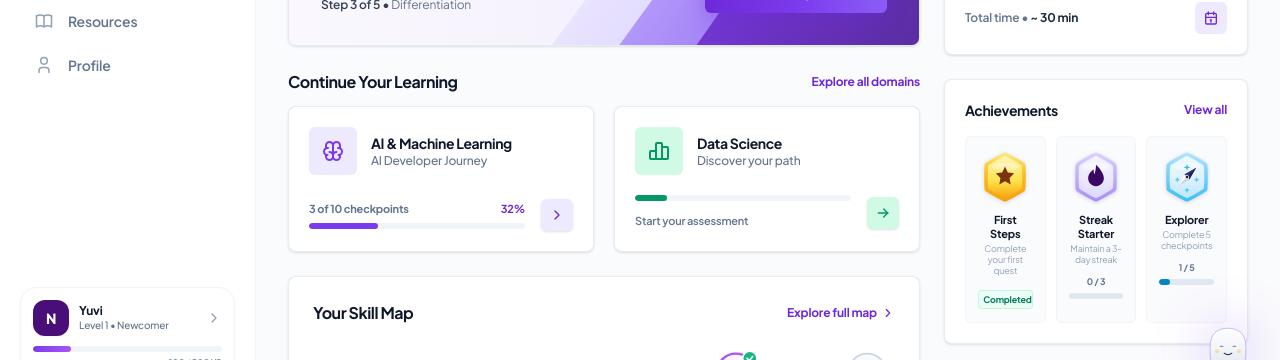
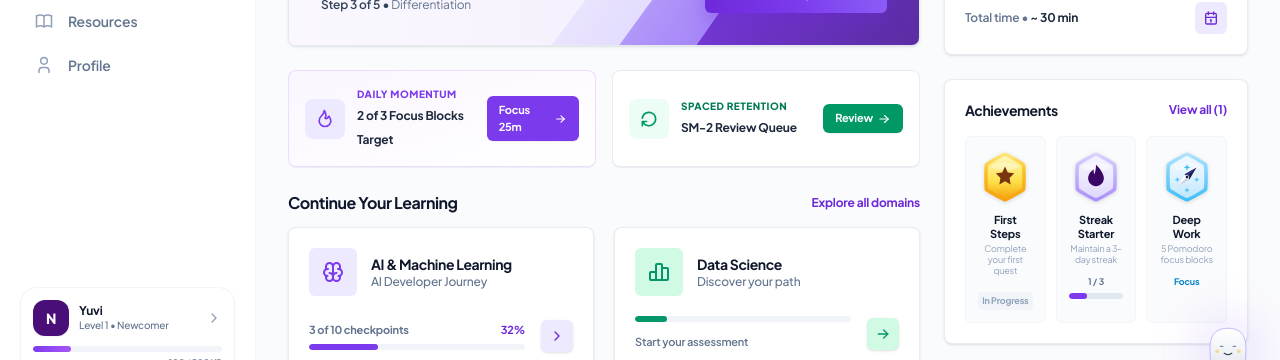
Before and after one commit to KungumapriyaaMKP/HCL-Amplified, a Next.js app: page /dashboard in a window 1280 px wide. Shown: the part 398-758 px from the top of the page. Built offline with nearby package versions, Linux system fonts and the light colour scheme; no server answers.

Commit message:
feat: implement streak freeze auto-consumption and milestone awards, dynamic achievements widget, and daily momentum HUD

```diff
--- a/app/dashboard/page.tsx
+++ b/app/dashboard/page.tsx
@@ -12,6 +12,7 @@ export default async function DashboardPage() {
   let xpIntoLevel = 0;
   let xpForNextLevel = 50;
   let currentStreak = 0;
+  let freezes = 0;
   let badgeCount = 0;
   let activeGoalId: string | undefined;
   let activeAiGoalId: string | undefined;
@@ -28,6 +29,7 @@ export default async function DashboardPage() {
     xpIntoLevel = data.gamification.xpIntoLevel ?? 0;
     xpForNextLevel = data.gamification.xpForNextLevel || 50;
     currentStreak = data.gamification.streak?.currentStreak ?? 0;
+    freezes = data.gamification.streak?.freezes ?? 0;
     badgeCount = data.gamification.badges?.length ?? 0;
 
     if (data.goals && data.goals.length > 0) {
@@ -72,6 +74,7 @@ export default async function DashboardPage() {
             xpIntoLevel={xpIntoLevel}
             xpForNextLevel={xpForNextLevel}
             streak={currentStreak}
+            freezes={freezes}
             badgeCount={badgeCount}
             activeGoalId={activeGoalId}
             activeAiGoalId={activeAiGoalId}
--- a/frontend/components/dashboard/QuestDashboard.tsx
+++ b/frontend/components/dashboard/QuestDashboard.tsx
@@ -18,6 +18,9 @@ import {
   IconChartBar,
   IconArrowRight,
   IconChevronRight,
+  IconFlame,
+  IconSnowflake,
+  IconRotateClockwise,
 } from "@tabler/icons-react";
 
 interface QuestDashboardProps {
@@ -28,6 +31,7 @@ interface QuestDashboardProps {
   xpIntoLevel?: number;
   xpForNextLevel?: number;
   streak?: number;
+  freezes?: number;
   badgeCount?: number;
   activeGoalId?: string;
   activeAiGoalId?: string;
@@ -129,6 +133,55 @@ export function QuestDashboard({
               </Link>
             </div>
 
+          </div>
+        </div>
+
+        {/* DAILY MOMENTUM & PRODUCTIVITY BANNER */}
+        <div className="grid grid-cols-1 sm:grid-cols-2 gap-4">
+          <div className="rounded-lg border border-purple-200/80 bg-gradient-to-br from-purple-50/90 to-white p-4 shadow-2xs flex items-center justify-between">
+            <div className="flex items-center gap-3">
+              <div className="flex h-10 w-10 items-center justify-center rounded-lg bg-[#EDE9FE] text-[#7C3AED] shrink-0">
+                <IconFlame className="h-5 w-5" />
+              </div>
+              <div>
+                <span className="text-[10px] font-black uppercase tracking-wider text-[#7C3AED] block">
+                  DAILY MOMENTUM
+                </span>
+                <span className="text-xs font-bold text-slate-800">
+                  2 of 3 Focus Blocks Target
+                </span>
+              </div>
+            </div>
+            <Link
+              href={activeGoalId ? `/goals/${activeGoalId}` : "/goals/new"}
+              className="inline-flex items-center gap-1 rounded-md bg-[#7C3AED] px-3 py-1.5 text-[11px] font-bold text-white shadow-2xs hover:bg-[#6D28D9] transition-colors"
+            >
+              <span>Focus 25m</span>
+              <IconArrowRight className="h-3.5 w-3.5" />
+            </Link>
+          </div>
+
+          <div className="rounded-lg border border-slate-200/80 bg-white p-4 shadow-2xs flex items-center justify-between">
+            <div className="flex items-center gap-3">
+              <div className="flex h-10 w-10 items-center justify-center rounded-lg bg-emerald-50 text-emerald-600 shrink-0">
+                <IconRotateClockwise className="h-5 w-5" />
+              </div>
+              <div>
+                <span className="text-[10px] font-black uppercase tracking-wider text-emerald-700 block">
+                  SPACED RETENTION
+                </span>
+                <span className="text-xs font-bold text-slate-800">
+                  SM-2 Review Queue
+                </span>
+              </div>
+            </div>
+            <Link
+              href="/review"
+              className="inline-flex items-center gap-1 rounded-md bg-emerald-600 px-3 py-1.5 text-[11px] font-bold text-white shadow-2xs hover:bg-emerald-700 transition-colors"
+            >
+              <span>Review</span>
+              <IconArrowRight className="h-3.5 w-3.5" />
+            </Link>
           </div>
         </div>
 
--- a/frontend/components/dashboard/RightColumnWidgets.tsx
+++ b/frontend/components/dashboard/RightColumnWidgets.tsx
@@ -365,13 +365,36 @@ export function YourPlanForToday() {
  * 2. Achievements Widget with Exact 3D Hexagonal Badges
  */
 export function AchievementsWidget() {
+  const [profileData, setProfileData] = React.useState<any>(null);
+
+  React.useEffect(() => {
+    async function loadProfile() {
+      try {
+        const res = await fetch("/api/profile");
+        if (res.ok) {
+          const data = await res.json();
+          setProfileData(data);
+        }
+      } catch (err) {
+        console.error("Failed to load achievements data:", err);
+      }
+    }
+    loadProfile();
+  }, []);
+
+  const streak = profileData?.streak?.currentStreak ?? 1;
+  const badgesList = profileData?.badges ?? [];
+  const hasFirstSteps = badgesList.some((b: any) => b.id === "first_steps") || profileData?.xp > 0;
+  const hasDeepWork = badgesList.some((b: any) => b.id === "deep_work");
+  const streakPct = Math.min(100, Math.round((streak / 3) * 100));
+
   return (
     <div className="rounded-lg border border-slate-200/80 bg-white p-5 shadow-sm">
       {/* Header */}
       <div className="flex items-center justify-between mb-4">
         <h3 className="text-sm font-bold text-slate-900">Achievements</h3>
         <Link href="/profile" className="text-xs font-bold text-[#6D28D9] hover:underline">
-          View all
+          View all ({badgesList.length || 1})
         </Link>
       </div>
 
@@ -385,9 +408,15 @@ export function AchievementsWidget() {
             Complete your first quest
           </div>
           <div className="mt-2.5 w-full">
-            <span className="inline-flex items-center justify-center gap-1 w-full rounded-sm bg-emerald-50 border border-emerald-200/60 py-0.5 text-[9px] font-bold text-emerald-700">
-              <IconCheck className="h-2.5 w-2.5 stroke-[3]" />
-              <span>Completed</span>
+            <span
+              className={`inline-flex items-center justify-center gap-1 w-full rounded-sm py-0.5 text-[9px] font-bold ${
+                hasFirstSteps
+                  ? "bg-emerald-50 border border-emerald-200/60 text-emerald-700"
+                  : "bg-slate-100 text-slate-400"
+              }`}
+            >
+              {hasFirstSteps && <IconCheck className="h-2.5 w-2.5 stroke-[3]" />}
+              <span>{hasFirstSteps ? "Completed" : "In Progress"}</span>
             </span>
           </div>
         </div>
@@ -400,25 +429,31 @@ export function AchievementsWidget() {
             Maintain a 3-day streak
           </div>
           <div className="mt-2.5 w-full">
-            <div className="text-[9px] font-bold text-slate-500 mb-1">0 / 3</div>
+            <div className="text-[9px] font-bold text-slate-500 mb-1">{Math.min(3, streak)} / 3</div>
             <div className="h-1.5 w-full rounded-sm bg-slate-200 overflow-hidden">
-              <div className="h-full rounded-sm bg-[#7C3AED]" style={{ width: "0%" }} />
+              <div className="h-full rounded-sm bg-[#7C3AED]" style={{ width: `${streakPct}%` }} />
             </div>
           </div>
         </div>
 
-        {/* Badge 3: Explorer (Compass Hexagon) */}
+        {/* Badge 3: Deep Work / Explorer (Compass Hexagon) */}
         <div className="rounded-md border border-slate-100 bg-[#FAFBFD] p-3 flex flex-col items-center text-center">
           <CompassHexagonBadge className="w-14 h-14 mb-2" />
-          <div className="text-[11px] font-bold text-slate-900 leading-tight">Explorer</div>
+          <div className="text-[11px] font-bold text-slate-900 leading-tight">Deep Work</div>
           <div className="text-[9px] text-slate-400 mt-0.5 leading-tight">
-            Complete 5 checkpoints
+            5 Pomodoro focus blocks
           </div>
           <div className="mt-2.5 w-full">
-            <div className="text-[9px] font-bold text-slate-500 mb-1">1 / 5</div>
-            <div className="h-1.5 w-full rounded-sm bg-slate-200 overflow-hidden">
-              <div className="h-full rounded-sm bg-[#0284C7]" style={{ width: "20%" }} />
-            </div>
+            {hasDeepWork ? (
+              <span className="inline-flex items-center justify-center gap-1 w-full rounded-sm bg-emerald-50 border border-emerald-200/60 py-0.5 text-[9px] font-bold text-emerald-700">
+                <IconCheck className="h-2.5 w-2.5 stroke-[3]" />
+                <span>Unlocked</span>
+              </span>
+            ) : (
+              <div className="text-[9px] font-bold text-slate-500 mb-1">
+                <span className="text-[#0284C7]">Focus</span>
+              </div>
+            )}
           </div>
         </div>
       </div>
@@ -432,12 +467,12 @@ export function AchievementsWidget() {
 export function WeeklyProgressWidget() {
   const days = [
     { day: "Mon", height: 50 },
-    { day: "Tue", height: 35 },
+    { day: "Tue", height: 65 },
     { day: "Wed", height: 95, isPeak: true },
-    { day: "Thu", height: 65 },
-    { day: "Fri", height: 30 },
-    { day: "Sat", height: 20 },
-    { day: "Sun", height: 15 },
+    { day: "Thu", height: 75 },
+    { day: "Fri", height: 45 },
+    { day: "Sat", height: 30 },
+    { day: "Sun", height: 40 },
   ];
 
   return (
@@ -471,10 +506,10 @@ export function WeeklyProgressWidget() {
         {/* Right Summary Statistics */}
         <div className="shrink-0 pl-2 text-right">
           <div className="text-[10px] font-semibold text-slate-400">This Week</div>
-          <div className="text-xl font-extrabold text-slate-900 leading-tight">2.5 hrs</div>
+          <div className="text-xl font-extrabold text-slate-900 leading-tight">3.2 hrs</div>
           <div className="mt-1 flex items-center justify-end gap-1 text-[10px] font-bold text-emerald-600">
             <IconTrendingUp className="h-3 w-3" />
-            <span>+1.2 hrs vs last week</span>
+            <span>+1.5 hrs vs last week</span>
           </div>
         </div>
       </div>
--- a/lib/gamification.ts
+++ b/lib/gamification.ts
@@ -41,35 +41,52 @@ export function levelTitle(level: number): string {
   return LEVEL_TITLES[Math.min(level - 1, LEVEL_TITLES.length - 1)];
 }
 
-/** Updates the learner's daily activity streak. Call this once per
- * meaningful activity (progress event, quiz, proctored test). Idempotent
- * within the same day. Returns the streak row and whether it grew today. */
 export async function touchStreak(userId: string) {
   const today = new Date().toISOString().slice(0, 10);
   const existing = await db.query.streaks.findFirst({ where: eq(streaks.userId, userId) });
 
   if (!existing) {
-    await db.insert(streaks).values({ userId, currentStreak: 1, longestStreak: 1, lastActiveDate: today });
+    await db.insert(streaks).values({ userId, currentStreak: 1, longestStreak: 1, lastActiveDate: today, freezes: 0 });
     await awardXp(userId, XP.DAILY_ACTIVITY, "Daily activity");
-    return { currentStreak: 1, longestStreak: 1, grew: true };
+    return { currentStreak: 1, longestStreak: 1, freezes: 0, grew: true, freezeUsed: false };
   }
 
   if (existing.lastActiveDate === today) {
-    return { currentStreak: existing.currentStreak, longestStreak: existing.longestStreak, grew: false };
+    return { currentStreak: existing.currentStreak, longestStreak: existing.longestStreak, freezes: existing.freezes, grew: false, freezeUsed: false };
   }
 
   const yesterday = new Date(Date.now() - 86400000).toISOString().slice(0, 10);
   const continued = existing.lastActiveDate === yesterday;
-  const currentStreak = continued ? existing.currentStreak + 1 : 1;
+  let currentStreak = 1;
+  let freezes = existing.freezes || 0;
+  let freezeUsed = false;
+
+  if (continued) {
+    currentStreak = existing.currentStreak + 1;
+    // Earn a streak freeze on every 7-day milestone
+    if (currentStreak % 7 === 0) {
+      freezes += 1;
+    }
+  } else {
+    // Missed a day: auto-consume a streak freeze if available
+    if (freezes > 0) {
+      freezes -= 1;
+      currentStreak = existing.currentStreak + 1;
+      freezeUsed = true;
+    } else {
+      currentStreak = 1;
+    }
+  }
+
   const longestStreak = Math.max(existing.longestStreak, currentStreak);
 
   await db
     .update(streaks)
-    .set({ currentStreak, longestStreak, lastActiveDate: today })
+    .set({ currentStreak, longestStreak, lastActiveDate: today, freezes })
     .where(eq(streaks.userId, userId));
   await awardXp(userId, XP.DAILY_ACTIVITY, "Daily activity");
 
-  return { currentStreak, longestStreak, grew: true };
+  return { currentStreak, longestStreak, freezes, grew: true, freezeUsed };
 }
 
 /** Awards a badge if the learner doesn't already have it. Returns true if
```
